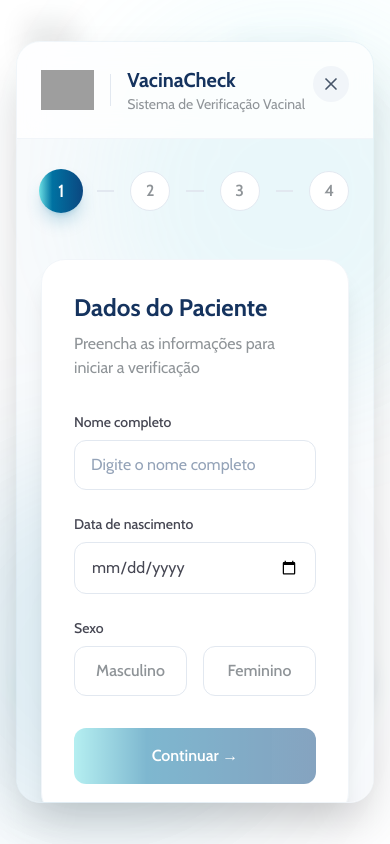
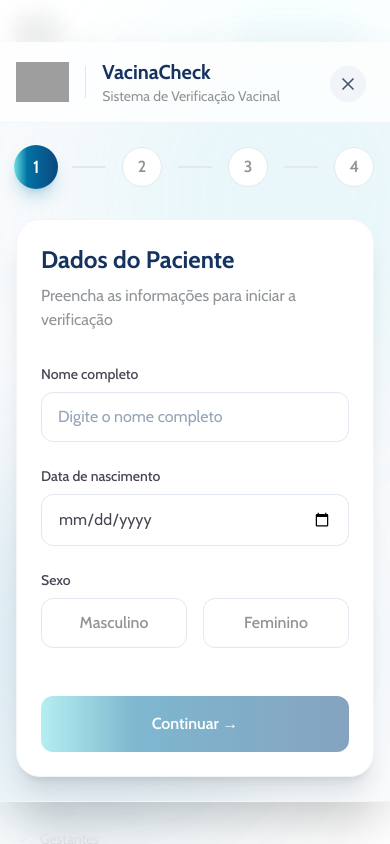
Before and after one commit to lucasdcanova/vacina-check, a Next.js app: page / in a window 390 px wide. Both pictures are taken after a click on the button "Verificar Carteirinha →". Built offline with nearby package versions, Linux system fonts and the light colour scheme; grey boxes are pictures that could not be loaded.

Commit message:
feat: mobile optimization, pregnancy support, and hero UI updates

```diff
--- a/app/api/analyze-vaccine/route.js
+++ b/app/api/analyze-vaccine/route.js
@@ -48,7 +48,13 @@ export async function POST(req) {
       Use os seguintes documentos como referência principal para o calendário vacinal (SUS, SBIm, Gestantes, Crianças, etc):
       ${combinedContext}
 
-      Analise a imagem fornecida e os dados do paciente (Idade: ${patientInfo?.idade || 'Não informada'}, Situação: ${patientInfo?.situacao || 'Padrão'}).
+      Analise a imagem fornecida e os dados do paciente:
+      - Idade: ${patientInfo?.idade || 'Não informada'}
+      - Sexo: ${patientInfo?.situacao || 'Padrão'}
+      - Gestante: ${patientInfo?.gestante ? 'SIM' : 'NÃO'}
+      - Semanas de Gestação: ${patientInfo?.semanasGestacao || 'N/A'}
+
+      IMPORTANTE: Se a paciente for GESTANTE, verifique rigorosamente as vacinas indicadas para a semana gestacional atual dela (ex: dTpa a partir da 20ª semana, Influenza em qualquer fase, etc). Indique claramente nas "proximasDoses" as vacinas que ela precisa tomar AGORA ou em breve devido à gravidez.
 
       Retorne um JSON estrito com a seguinte estrutura:
       {
@@ -56,10 +62,10 @@ export async function POST(req) {
           { "nome": "Nome da Vacina", "data": "DD/MM/AAAA", "lote": "Lote se visível", "dose": "1ª dose, 2ª dose, etc" }
         ],
         "vacinasFaltantes": [
-          { "nome": "Nome da Vacina", "motivo": "Não encontrada na carteirinha e indicada para a idade" }
+          { "nome": "Nome da Vacina", "motivo": "Não encontrada na carteirinha e indicada para a idade/situação" }
         ],
         "proximasDoses": [
-          { "nome": "Nome da Vacina", "dataPrevista": "Data aproximada ou 'Imediato'", "indicacao": "Motivo da indicação" }
+          { "nome": "Nome da Vacina", "dataPrevista": "Data aproximada ou 'Imediato'", "indicacao": "Motivo da indicação (ex: Gestante 20+ semanas)" }
         ],
         "observacoes": "Texto geral sobre a situação vacinal do paciente e recomendações."
       }
--- a/app/page.js
+++ b/app/page.js
@@ -12,9 +12,9 @@ export default function LandingPage() {
     <div className="min-h-screen bg-slate-50 font-sans text-brand-dark-gray selection:bg-brand-cyan/20">
       {/* Minimal Header */}
       <nav className="fixed top-0 w-full bg-white/90 backdrop-blur-sm z-50 border-b border-slate-100">
-        <div className="max-w-5xl mx-auto px-6 h-20 flex justify-between items-center">
+        <div className="max-w-5xl mx-auto px-4 md:px-6 h-16 md:h-20 flex justify-between items-center">
           <div className="flex items-center gap-2">
-            <img src="/logo-header.png" alt="Saúde Livre" className="h-10 w-auto" />
+            <img src="/logo-header.png" alt="Saúde Livre" className="h-8 md:h-10 w-auto" />
           </div>
           <button
             onClick={() => setShowChecker(true)}
@@ -26,23 +26,23 @@ export default function LandingPage() {
       </nav>
 
       {/* Clean Hero */}
-      <section className="pt-40 pb-20 px-6">
+      <section className="pt-32 pb-12 md:pt-40 md:pb-20 px-4 md:px-6">
         <div className="max-w-3xl mx-auto text-center">
           <motion.div
             initial={{ opacity: 0, y: 20 }}
             animate={{ opacity: 1, y: 0 }}
             transition={{ duration: 0.6 }}
           >
-            <div className="flex justify-center mb-8">
-              <img src="/hero-logo.png?v=4" alt="Saúde Livre Logo" className="h-auto max-h-32 md:max-h-[12rem] w-auto mx-auto" />
+            <div className="flex justify-center mb-6 md:mb-8">
+              <img src="/hero-logo.png?v=4" alt="Saúde Livre Logo" className="h-auto max-h-24 md:max-h-[12rem] w-auto mx-auto" />
             </div>
-            <span className="inline-block py-1 px-3 rounded-full bg-brand-light text-brand-medium-blue text-xs font-semibold tracking-wide mb-6 uppercase">
+            <span className="inline-block py-1.5 px-3 md:py-2 md:px-4 rounded-full bg-brand-light text-brand-medium-blue text-xs md:text-sm font-bold tracking-wide mb-4 md:mb-6 uppercase">
               Unidade Florianópolis Centro
             </span>
-            <h1 className="text-5xl md:text-6xl font-bold text-brand-dark-blue mb-8 tracking-tight leading-tight">
+            <h1 className="text-4xl md:text-6xl font-bold text-brand-dark-blue mb-6 md:mb-8 tracking-tight leading-tight">
               Prevenção é um ato de <span className="text-brand-blue">amor</span>.
             </h1>
-            <p className="text-xl text-brand-dark-gray mb-10 leading-relaxed font-light">
+            <p className="text-lg md:text-xl text-brand-dark-gray mb-8 md:mb-10 leading-relaxed font-light">
               A maior rede de clínicas de vacinas do Brasil. <br className="hidden md:block" />
               Cuidado humanizado e proteção para todas as idades.
             </p>
@@ -67,9 +67,9 @@ export default function LandingPage() {
       </section>
 
       {/* Direct Information Grid */}
-      <section className="py-20 bg-white border-y border-slate-100">
-        <div className="max-w-5xl mx-auto px-6">
-          <div className="grid md:grid-cols-3 gap-12">
+      <section className="py-12 md:py-20 bg-white border-y border-slate-100">
+        <div className="max-w-5xl mx-auto px-4 md:px-6">
+          <div className="grid md:grid-cols-3 gap-8 md:gap-12">
             <div>
               <h3 className="text-lg font-semibold mb-4 flex items-center gap-2 text-brand-dark-blue">
                 <span className="w-2 h-2 rounded-full bg-brand-cyan"></span>
@@ -137,8 +137,8 @@ export default function LandingPage() {
             exit={{ opacity: 0 }}
             className="fixed inset-0 z-[60] bg-white/80 backdrop-blur-md overflow-y-auto"
           >
-            <div className="min-h-screen p-4 md:p-8 flex items-center justify-center">
-              <div className="w-full max-w-5xl relative bg-white rounded-3xl shadow-2xl border border-slate-100 overflow-hidden">
+            <div className="min-h-screen p-0 md:p-8 flex items-center justify-center">
+              <div className="w-full h-full md:h-auto md:max-w-5xl relative bg-slate-50 md:bg-white md:rounded-3xl shadow-2xl border-0 md:border border-slate-100 overflow-hidden flex flex-col">
                 <button
                   onClick={() => setShowChecker(false)}
                   className="absolute top-6 right-6 z-50 p-2 bg-slate-100 hover:bg-slate-200 rounded-full text-slate-600 transition-colors"
--- a/components/VacinaCheck.jsx
+++ b/components/VacinaCheck.jsx
@@ -158,7 +158,9 @@ export default function VacinaCheck() {
   const [dadosPaciente, setDadosPaciente] = useState({
     nome: '',
     dataNascimento: '',
-    sexo: ''
+    sexo: '',
+    gestante: false,
+    semanasGestacao: ''
   });
   const [imagemCarteira, setImagemCarteira] = useState(null);
   const [vacinasReconhecidas, setVacinasReconhecidas] = useState([]);
@@ -188,7 +190,9 @@ export default function VacinaCheck() {
           image: base64Image,
           patientInfo: {
             idade: calcularIdadeEmMeses(dadosPaciente.dataNascimento) + ' meses',
-            situacao: dadosPaciente.sexo
+            situacao: dadosPaciente.sexo,
+            gestante: dadosPaciente.gestante,
+            semanasGestacao: dadosPaciente.semanasGestacao
           }
         })
       });
@@ -448,7 +452,7 @@ export default function VacinaCheck() {
 
       {/* Header */}
       <header className="relative z-10 border-b border-slate-100 bg-white/80 backdrop-blur-md">
-        <div className="max-w-6xl mx-auto px-6 py-6">
+        <div className="max-w-6xl mx-auto px-4 py-4 md:px-6 md:py-6">
           <div className="flex items-center gap-4">
             <img src="/logo-header.png" alt="Saúde Livre" className="h-10 w-auto" />
             <div className="h-8 w-px bg-slate-200"></div>
@@ -463,8 +467,8 @@ export default function VacinaCheck() {
       </header>
 
       {/* Progress Steps */}
-      <div className="relative z-10 max-w-6xl mx-auto px-6 py-8">
-        <div className="flex items-center justify-center gap-4 mb-12">
+      <div className="relative z-10 max-w-6xl mx-auto px-4 py-6 md:px-6 md:py-8">
+        <div className="flex items-center justify-center gap-4 mb-8 md:mb-12">
           {['Dados', 'Upload', 'Análise', 'Resultado'].map((label, i) => {
             const steps = ['inicio', 'upload', 'analise', 'resultado'];
             const currentIndex = steps.indexOf(step);
@@ -497,7 +501,7 @@ export default function VacinaCheck() {
         {/* Step: Início - Dados do paciente */}
         {step === 'inicio' && (
           <div className="max-w-xl mx-auto">
-            <div className="bg-white rounded-3xl border border-slate-100 p-8 shadow-xl">
+            <div className="bg-white rounded-3xl border border-slate-100 p-6 md:p-8 shadow-xl">
               <h2 className="text-2xl font-bold mb-2 text-brand-dark-blue">Dados do Paciente</h2>
               <p className="text-brand-medium-gray mb-8">Preencha as informações para iniciar a verificação</p>
 
@@ -525,11 +529,16 @@ export default function VacinaCheck() {
 
                 <div>
                   <label className="block text-sm font-medium text-brand-dark-gray mb-2">Sexo</label>
-                  <div className="flex gap-4">
+                  <div className="flex gap-4 mb-4">
                     {['Masculino', 'Feminino'].map((sexo) => (
                       <button
                         key={sexo}
-                        onClick={() => setDadosPaciente({ ...dadosPaciente, sexo })}
+                        onClick={() => setDadosPaciente({
+                          ...dadosPaciente,
+                          sexo,
+                          gestante: sexo === 'Masculino' ? false : dadosPaciente.gestante,
+                          semanasGestacao: sexo === 'Masculino' ? '' : dadosPaciente.semanasGestacao
+                        })}
                         className={`flex-1 py-3 rounded-xl font-medium transition-all ${dadosPaciente.sexo === sexo
                           ? 'bg-brand-gradient text-white shadow-lg shadow-brand-blue/20'
                           : 'bg-white border border-slate-200 text-brand-medium-gray hover:border-brand-blue/50 hover:text-brand-blue'
@@ -539,6 +548,37 @@ export default function VacinaCheck() {
                       </button>
                     ))}
                   </div>
+
+                  {dadosPaciente.sexo === 'Feminino' && (
+                    <div className="bg-brand-light/30 p-4 rounded-xl border border-brand-blue/10">
+                      <label className="flex items-center gap-3 cursor-pointer mb-4">
+                        <input
+                          type="checkbox"
+                          checked={dadosPaciente.gestante}
+                          onChange={(e) => setDadosPaciente({ ...dadosPaciente, gestante: e.target.checked })}
+                          className="w-5 h-5 rounded border-slate-300 text-brand-blue focus:ring-brand-blue"
+                        />
+                        <span className="text-brand-dark-gray font-medium">Estou gestante</span>
+                      </label>
+
+                      {dadosPaciente.gestante && (
+                        <div className="animate-in fade-in slide-in-from-top-2 duration-300">
+                          <label className="block text-sm font-medium text-brand-dark-gray mb-2">
+                            Semanas de gestação
+                          </label>
+                          <input
+                            type="number"
+                            min="1"
+                            max="42"
+                            value={dadosPaciente.semanasGestacao}
+                            onChange={(e) => setDadosPaciente({ ...dadosPaciente, semanasGestacao: e.target.value })}
+                            className="w-full px-4 py-3 bg-white border border-slate-200 rounded-xl focus:ring-2 focus:ring-brand-blue focus:border-transparent outline-none transition-all text-brand-dark-gray"
+                            placeholder="Ex: 20"
+                          />
+                        </div>
+                      )}
+                    </div>
+                  )}
                 </div>
               </div>
 
@@ -556,7 +596,7 @@ export default function VacinaCheck() {
         {/* Step: Upload */}
         {step === 'upload' && (
           <div className="max-w-xl mx-auto">
-            <div className="bg-white rounded-3xl border border-slate-100 p-8 shadow-xl">
+            <div className="bg-white rounded-3xl border border-slate-100 p-6 md:p-8 shadow-xl">
               <h2 className="text-2xl font-bold mb-2 text-brand-dark-blue">Upload da Carteira</h2>
               <p className="text-brand-medium-gray mb-8">Envie uma foto ou PDF da carteira de vacinação</p>
 
@@ -608,7 +648,7 @@ export default function VacinaCheck() {
           <div className="max-w-4xl mx-auto">
             <div className="grid lg:grid-cols-2 gap-6">
               {/* Imagem e OCR */}
-              <div className="bg-white rounded-3xl border border-slate-100 p-6 shadow-xl">
+              <div className="bg-white rounded-3xl border border-slate-100 p-4 md:p-6 shadow-xl">
                 <h3 className="text-lg font-semibold mb-4 flex items-center gap-2 text-brand-dark-blue">
                   <span className="w-8 h-8 rounded-lg bg-brand-light flex items-center justify-center text-brand-blue">📷</span>
                   Imagem Carregada
@@ -629,7 +669,7 @@ export default function VacinaCheck() {
               </div>
 
               {/* Vacinas reconhecidas */}
-              <div className="bg-white rounded-3xl border border-slate-100 p-6 shadow-xl">
+              <div className="bg-white rounded-3xl border border-slate-100 p-4 md:p-6 shadow-xl">
                 <h3 className="text-lg font-semibold mb-4 flex items-center gap-2 text-brand-dark-blue">
                   <span className="w-8 h-8 rounded-lg bg-brand-light flex items-center justify-center text-brand-blue">💉</span>
                   Vacinas Identificadas
@@ -707,7 +747,7 @@ export default function VacinaCheck() {
         {step === 'resultado' && analise && (
           <div className="max-w-4xl mx-auto space-y-6">
             {/* Header do resultado */}
-            <div className="bg-white rounded-3xl border border-slate-100 p-8 shadow-xl">
+            <div className="bg-white rounded-3xl border border-slate-100 p-6 md:p-8 shadow-xl">
               <div className="flex flex-col md:flex-row items-start md:items-center justify-between gap-6">
                 <div>
                   <h2 className="text-2xl font-bold mb-1 text-brand-dark-blue">{dadosPaciente.nome}</h2>
@@ -746,7 +786,7 @@ export default function VacinaCheck() {
               </div>
 
               {/* Stats */}
-              <div className="grid grid-cols-3 gap-4 mt-8">
+              <div className="grid grid-cols-1 sm:grid-cols-3 gap-4 mt-6 md:mt-8">
                 <div className="bg-emerald-50 rounded-xl p-4 border border-emerald-100">
                   <p className="text-3xl font-bold text-emerald-600">{analise.emDia.length}</p>
                   <p className="text-sm text-emerald-600/70">Em dia</p>
@@ -764,7 +804,7 @@ export default function VacinaCheck() {
 
             {/* Vacinas Atrasadas */}
             {analise.atrasadas.length > 0 && (
-              <div className="bg-white rounded-3xl border border-rose-100 p-6 shadow-xl">
+              <div className="bg-white rounded-3xl border border-rose-100 p-4 md:p-6 shadow-xl">
                 <h3 className="text-lg font-semibold mb-4 flex items-center gap-2 text-rose-600">
                   <span className="w-8 h-8 rounded-lg bg-rose-50 flex items-center justify-center">⚠️</span>
                   Vacinas Atrasadas - Requer Atenção
@@ -786,7 +826,7 @@ export default function VacinaCheck() {
 
             {/* Próximas Vacinas */}
             {analise.proximas.length > 0 && (
-              <div className="bg-white rounded-3xl border border-amber-100 p-6 shadow-xl">
+              <div className="bg-white rounded-3xl border border-amber-100 p-4 md:p-6 shadow-xl">
                 <h3 className="text-lg font-semibold mb-4 flex items-center gap-2 text-amber-600">
                   <span className="w-8 h-8 rounded-lg bg-amber-50 flex items-center justify-center">📅</span>
                   Próximas Vacinas
@@ -807,7 +847,7 @@ export default function VacinaCheck() {
             )}
 
             {/* Vacinas em Dia */}
-            <div className="bg-white rounded-3xl border border-emerald-100 p-6 shadow-xl">
+            <div className="bg-white rounded-3xl border border-emerald-100 p-4 md:p-6 shadow-xl">
               <h3 className="text-lg font-semibold mb-4 flex items-center gap-2 text-emerald-600">
                 <span className="w-8 h-8 rounded-lg bg-emerald-50 flex items-center justify-center">✓</span>
                 Vacinas em Dia
```
